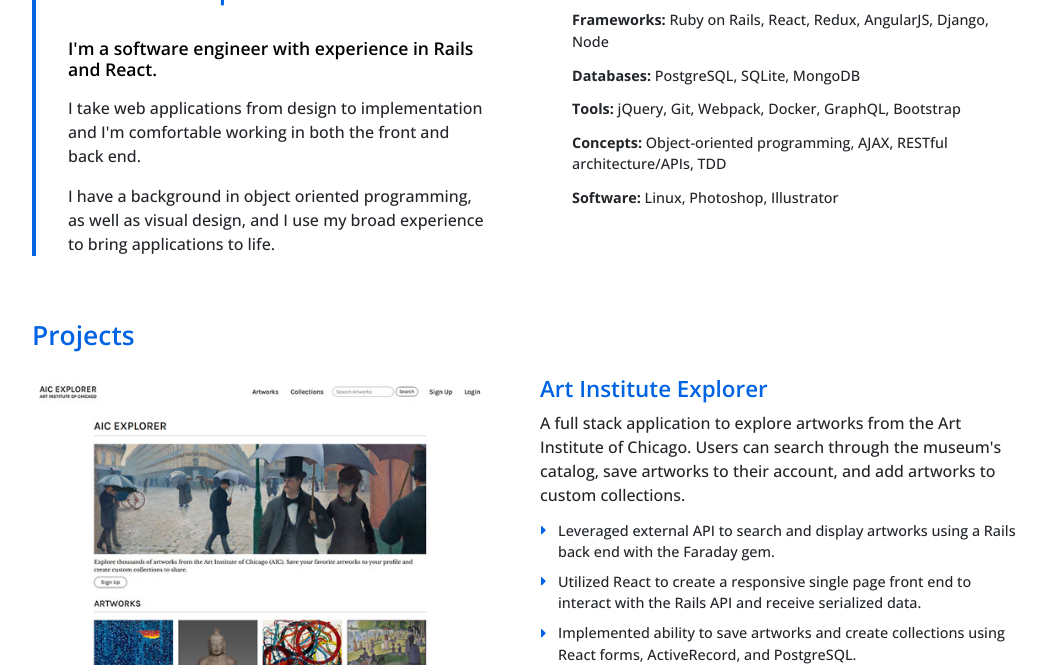
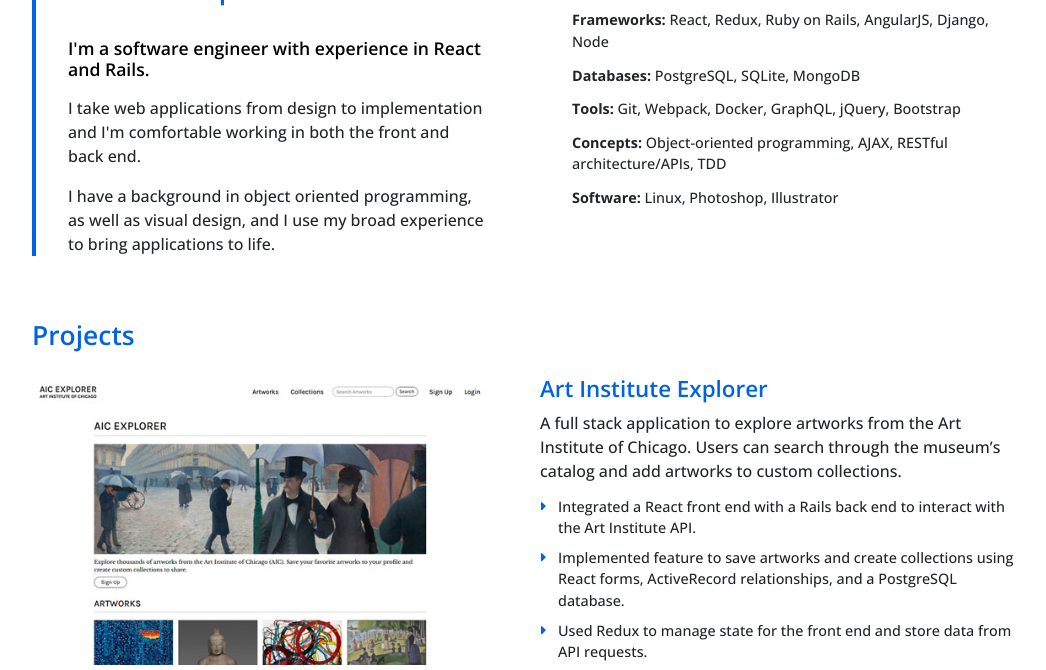
Before and after one commit to MitulMistry/mm-webdev-portfolio-v3, a Gatsby site: page / in a window 1280 px wide. Shown: the part 184-854 px from the top of the page, without its empty margins (112-1158 px from the left). Built offline with nearby package versions, Linux system fonts and the light colour scheme; Gatsby itself is replaced by a stand-in of ours.

Commit message:
Shorten and update project descriptions and bullets

```diff
--- a/src/appData.js
+++ b/src/appData.js
@@ -2,7 +2,7 @@ module.exports = {
   profileText: {
     name: "Mitul Mistry",
     title: "Web Developer",
-    subtitle: "I'm a software engineer with experience in Rails and React.",
+    subtitle: "I'm a software engineer with experience in React and Rails.",
     bio: [
       "I take web applications from design to implementation and I'm comfortable working in both the front and back end.",
       "I have a background in object oriented programming, as well as visual design, and I use my broad experience to bring applications to life."
@@ -20,9 +20,9 @@ module.exports = {
 
   techSkillsText: {
     "Languages": "JavaScript, Ruby, Python, C, HTML5/CSS3/Sass",
-    "Frameworks": "Ruby on Rails, React, Redux, AngularJS, Django, Node",
+    "Frameworks": "React, Redux, Ruby on Rails, AngularJS, Django, Node",
     "Databases": "PostgreSQL, SQLite, MongoDB",
-    "Tools": "jQuery, Git, Webpack, Docker, GraphQL, Bootstrap",
+    "Tools": "Git, Webpack, Docker, GraphQL, jQuery, Bootstrap",
     "Concepts": "Object-oriented programming, AJAX, RESTful architecture/APIs, TDD",
     "Software": "Linux, Photoshop, Illustrator"
   },
--- a/src/projectsData.js
+++ b/src/projectsData.js
@@ -16,49 +16,50 @@ export const featuredProjects = [
   {
     title: "Art Institute Explorer",
     image: imgAicExplorer,
-    description: "A full stack application to explore artworks from the Art Institute of Chicago. Users can search through the museum's catalog, save artworks to their account, and add artworks to custom collections.",
+    description: "A full stack application to explore artworks from the Art Institute of Chicago. Users can search through the museum’s catalog and add artworks to custom collections.",
     bullets: [
-      "Leveraged external API to search and display artworks using a Rails back end with the Faraday gem.",
-      "Utilized React to create a responsive single page front end to interact with the Rails API and receive serialized data.",
-      "Implemented ability to save artworks and create collections using React forms, ActiveRecord, and PostgreSQL.",
-      "Used Redux to manage state for the front end and store data received from API requests."
+      "Integrated a React front end with a Rails back end to interact with the Art Institute API.",
+      "Implemented feature to save artworks and create collections using React forms, ActiveRecord relationships, and a PostgreSQL database.",
+      "Used Redux to manage state for the front end and store data from API requests."
     ],
+    tags: ["React", "Redux", "Ruby on Rails"],
     url: "https://aic-explorer.herokuapp.com/",
     github: "https://github.com/MitulMistry/art-institute-explorer"
   },
   {
     title: "Storyplan",
     image: imgStoryplan,
-    description: "A web application for writers to plan and share their work-in-progress stories. Users can create stories, chapters, and characters, and differentiate them using genres and target audiences.",
+    description: "A web application for writers to plan and share their work-in-progress stories. Users can organize their stories into chapters and include characters, genres, and target audiences.",
     bullets: [
-      "Built an expansive network of RESTful resources including stories and characters using ActiveRecord relationships.",
       "Developed a high coverage test suite including unit, controller, and integration tests using RSpec and Capybara.",
-      "Implemented user registration and authentication with Facebook using the Devise and OmniAuth gems.",
+      "Implemented user authentication with Facebook using the Devise and OmniAuth gems.",
       "Utilized AWS S3 and Active Storage to implement user image uploads and allow for scalability of image services."
     ],
+    tags: ["Ruby on Rails"],
     url: "https://rails-storyplan.herokuapp.com/",
     github: "https://github.com/MitulMistry/rails-storyplan"
   },
   {
     title: "The Valley",
     image: imgTheValley,
-    description: "A text adventure system for non-linear storytelling and branching user choices.",
+    description: "A text adventure system for non-linear storytelling and branching user choices. Keeps track of user’s decisions and interprets them over the course of the narrative.",
     bullets: [
       "Integrated Redux store with custom JavaScript game management classes to maintain and update game state.",
-      "Designed a story production pipeline for CSV to JSON files which are then parsed and loaded in game.",
-      "Utilized Redux, JSON story files, and classes to keep track of choices and interpret them throughout the narrative."
+      "Designed a story production pipeline for CSV to JSON files which are then parsed and loaded in game."
     ],
+    tags: ["JavaScript", "React", "Redux"],
     url: "https://the-valley.herokuapp.com/",
     github: "https://github.com/MitulMistry/the-valley-react"
   },
   {
     title: "React Google News",
     image: imgGoogleNews,
-    description: "A React front end application using the Google News API. Displays news stories from different sources in a reflowable card grid structure.",
+    description: "A React front end application using the Google News API. Displays news stories from different sources in a reflowable grid structure.",
     bullets: [
       "Developed a simple Node and Express back end to interact with external API and reroute responses to the front end.",
-      "Used Webpack with custom configurations using Webpack-Merge to build project for development and production."
+      "Used Webpack with custom configurations using Webpack-Merge to optimize project for development and production."
     ],
+    tags: ["React", "Node"],
     url: "https://react-google-news.herokuapp.com/",
     github: "https://github.com/MitulMistry/react-google-news"
   },
@@ -70,6 +71,7 @@ export const featuredProjects = [
       "Migrated legacy code for AngularJS into a modern Webpack build process to improve performance and maintainability.",
       "Implemented AngularJS Material for layout and styling to achieve a unified, professional aesthetic."
     ],
+    tags: ["AngularJS", "Node"],
     url: "https://steam-navigator.herokuapp.com/",
     github: "https://github.com/MitulMistry/steam-navigator"
   },
@@ -78,20 +80,22 @@ export const featuredProjects = [
     image: imgPaperTrader,
     description: "A Flask application to practice trading stocks using the IEX Cloud API. Users can buy and sell stocks based on current market prices.",
     bullets: [
-      "Developed a Flask back end using Python to manage user authentication, track transactions, calculate gains and losses, and store data using PostgreSQL.",
-      "Leveraged external APIs including IEX to get real time stock data as well as News API to provide related news articles for stock research."
+      "Developed a Flask back end in Python to track transactions, calculate gains and losses, and store user data in a PostgreSQL database with SQLAlchemy and Alembic.",
+      "Leveraged external APIs including IEX to get real time stock data as well as News API to provide related articles."
     ],
+    tags: ["Python", "Flask"],
     url: "https://flask-paper-trader.herokuapp.com/",
     github: "https://github.com/MitulMistry/paper-trader"
   },
   {
     title: "Journal Tool",
     image: imgJournalTool,
-    description: "A Django application for making journal entries and tracking mood. Users can keep track of events, activities, and cognitive distortions, and leverage associations between them.",
+    description: "A Django application for creating journal entries and tracking mood. Users can record events, activities, and cognitive distortions, and leverage associations between them.",
     bullets: [
-      "Used a combination of Django templates, JavaScript, and internal APIs to create web pages with asynchronous functionality.",
-      "Developed a Django back end to manage user authentication, process models, and calculate statistics for journal entries."
+      "Used Django templates, JavaScript, and an internal API to create web pages with asynchronous functionality.",
+      "Developed a Django back end in Python to manage user authentication, process models, and calculate statistics for journal entries."
     ],
+    tags: ["Python", "Django"],
     url: "https://journal-tool.herokuapp.com/",
     github: "https://github.com/MitulMistry/journal-tool"
   },
@@ -100,9 +104,10 @@ export const featuredProjects = [
     image: imgSketchbook,
     description: "A Rails/AngularJS web application for artists to curate and share their sketches. Users can upload images and filter them based on tags.",
     bullets: [
-      "Developed a Rails back end configured as an API using serializers to enable asynchronous CRUD requests for the front end.",
-      "Implemented Active Storage and integrated with AngularJS to handle image uploading, along with AWS S3 for production."
+      "Developed a Rails back end API using serializers to enable front end CRUD requests.",
+      "Integrated Active Storage with AngularJS to handle image uploading for AWS S3."
     ],
+    tags: ["AngularJS", "Ruby on Rails"],
     url: "https://angular-sketchbook.herokuapp.com/",
     github: "https://github.com/MitulMistry/sketchbook"
   }
@@ -112,20 +117,23 @@ export const projectCards = [
   {
     title: "Post-It",
     image: imgPostIt,
-    description: "A Rails/jQuery web application to make and sort notes. Users can load, create, and modify notes without page reloads. Uses jQuery to communicate with a Rails JSON API via AJAX.",
+    description: "A Rails/jQuery web application to create and sort notes. Uses jQuery to communicate asynchronously with a Rails JSON API.",
+    tags: ["Ruby on Rails", "jQuery"],
     url: "https://rails-post-it.herokuapp.com/",
     github: "https://github.com/MitulMistry/post-it"
   },
   {
     title: "Friend Finder",
     image: imgFriendFinder,
-    description: "A social networking application built with Rails. Users can be discovered based on interests and send messages to each other to form conversations.",
+    description: "A social networking application built with Rails. Users can discover each other based on interests and send messages.",
+    tags: ["Ruby on Rails"],
     github: "https://github.com/MitulMistry/friend-finder"
   },
   {
     title: "Steam Top Sellers CLI Gem",
     image: imgCmd,
-    description: "A Ruby command line application to get the current top selling games on Steam. Users can list currently top selling games and get more info on individual products. Queries Steam Storefront API and parses JSON responses into custom classes using an object-oriented paradigm.",
+    description: "A Ruby command line application to get the top selling games on Steam. Queries external API and parses JSON responses into custom classes.",
+    tags: ["Ruby"],
     github: "https://github.com/MitulMistry/steam-top-sellers-cli-gem"
   }
 ]
@@ -134,7 +142,7 @@ export const webDesigns = [
   {
     title: "Frank Frazetta",
     image: imgFrazetta,
-    description: "Front page for fantasy illustration website",
+    description: "Front page for a fantasy illustration website",
     url: "https://mitulmistry.github.io/frazetta-front-page/",
     github: "https://github.com/MitulMistry/frazetta-front-page"
   },
```
